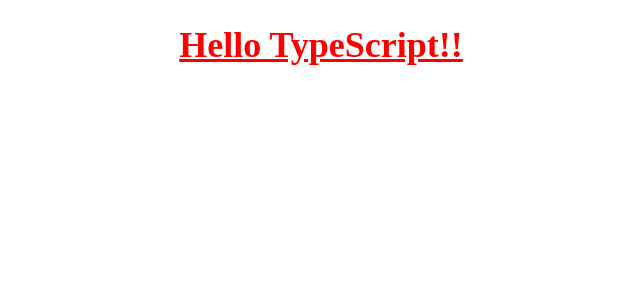
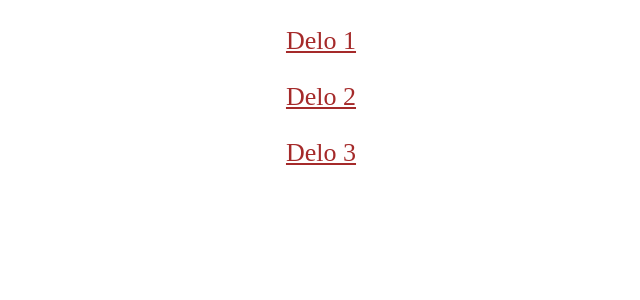
Before and after one commit to ghost-ninja-prog/todo-list-ts-redux, a React (Create React App) app: page / in a window 1280 px wide. Shown: the top 300 px of the page, without its empty margins (319-959 px from the left). Built offline with nearby package versions, Linux system fonts and the light colour scheme.

Commit message:
todo item created

```diff
--- a/src/App.tsx
+++ b/src/App.tsx
@@ -1,10 +1,13 @@
 import React from 'react';
-import './styles/style.css';
+import TodoList from './components/TodoList';
+import { store } from './store/store';
+
+
 
 function App() {
   return (
     <div className='center'>
-      <h1>Hello TypeScript!!</h1>
+      <TodoList todos={store} />
     </div>
   );
 }
--- /dev/null
+++ b/src/components/TodoItem/index.module.css
@@ -0,0 +1,5 @@
+.item {
+    font-size: 26px;
+    color: brown;
+    text-decoration: underline;
+}
--- /dev/null
+++ b/src/components/TodoItem/index.tsx
@@ -0,0 +1,15 @@
+import style from "./index.module.css"
+
+interface TodoProps {
+    id: number;
+    title: string;
+    completed: boolean
+}
+
+const TodoItem = ({ id, title, completed }: TodoProps) => {
+    return(
+        <p className={style.item}>{title}</p>
+    )
+}
+
+export default TodoItem
--- /dev/null
+++ b/src/components/TodoList/index.module.css
@@ -0,0 +1,8 @@
+h3 {
+    color: green;
+    font-size: 48px;
+}
+.center {
+    margin: 0 auto;
+    max-width: max-content;
+}
--- /dev/null
+++ b/src/components/TodoList/index.tsx
@@ -0,0 +1,29 @@
+import TodoItem from '../TodoItem';
+import styles from './index.module.css'
+
+type TodoListProps = {
+    todos: Array<Todo>
+}
+
+type Todo = {
+    id: number;
+    title: string;
+    completed: boolean;
+}
+
+
+
+
+
+const TodoList = ({ todos }: TodoListProps) => {
+    return (
+        <div className={styles.center}>
+            {todos.map(todo => (
+                <TodoItem id={todo.id} title={todo.title} completed={todo.completed} />
+            )
+            )}
+        </div>
+    )
+}
+
+export default TodoList
--- a/src/index.tsx
+++ b/src/index.tsx
@@ -1,7 +1,6 @@
 import React from 'react';
 import ReactDOM from 'react-dom/client';
 import App from './App';
-import reportWebVitals from './reportWebVitals';
 
 const root = ReactDOM.createRoot(
   document.getElementById('root') as HTMLElement
@@ -11,8 +10,3 @@
     <App />
   </React.StrictMode>
 );
-
-// If you want to start measuring performance in your app, pass a function
-// to log results (for example: reportWebVitals(console.log))
-// or send to an analytics endpoint. Learn more: https://bit.ly/CRA-vitals
-reportWebVitals();
--- a/src/reportWebVitals.ts
+++ /dev/null
@@ -1,15 +0,0 @@
-import { ReportHandler } from 'web-vitals';
-
-const reportWebVitals = (onPerfEntry?: ReportHandler) => {
-  if (onPerfEntry && onPerfEntry instanceof Function) {
-    import('web-vitals').then(({ getCLS, getFID, getFCP, getLCP, getTTFB }) => {
-      getCLS(onPerfEntry);
-      getFID(onPerfEntry);
-      getFCP(onPerfEntry);
-      getLCP(onPerfEntry);
-      getTTFB(onPerfEntry);
-    });
-  }
-};
-
-export default reportWebVitals;
--- /dev/null
+++ b/src/store/store.ts
@@ -0,0 +1,18 @@
+const store = [
+    {
+        id: 1,
+        title: "Delo 1",
+        completed: false
+    },
+    {
+        id: 2,
+        title: "Delo 2",
+        completed: true
+    },{
+        id: 3,
+        title: "Delo 3",
+        completed: false
+    },
+]
+
+export {store}
--- a/src/styles/style.css
+++ /dev/null
@@ -1,11 +0,0 @@
-.center {
-    margin: 0 auto;
-    max-width: max-content;
-}
-
-h1 {
-    font-size: 36px;
-    font-weight: 700;
-    text-decoration: underline;
-    color: red;
-}
```
